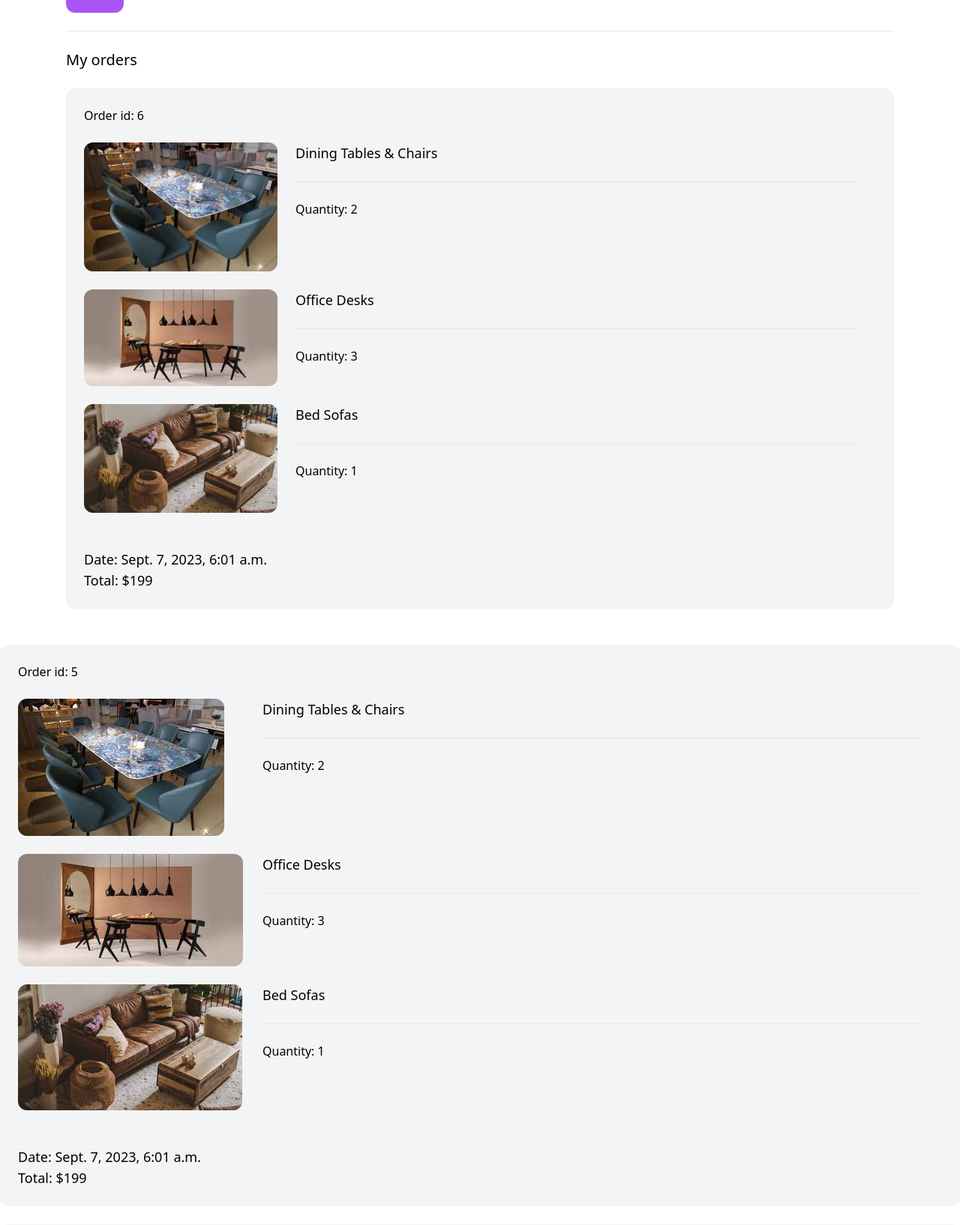
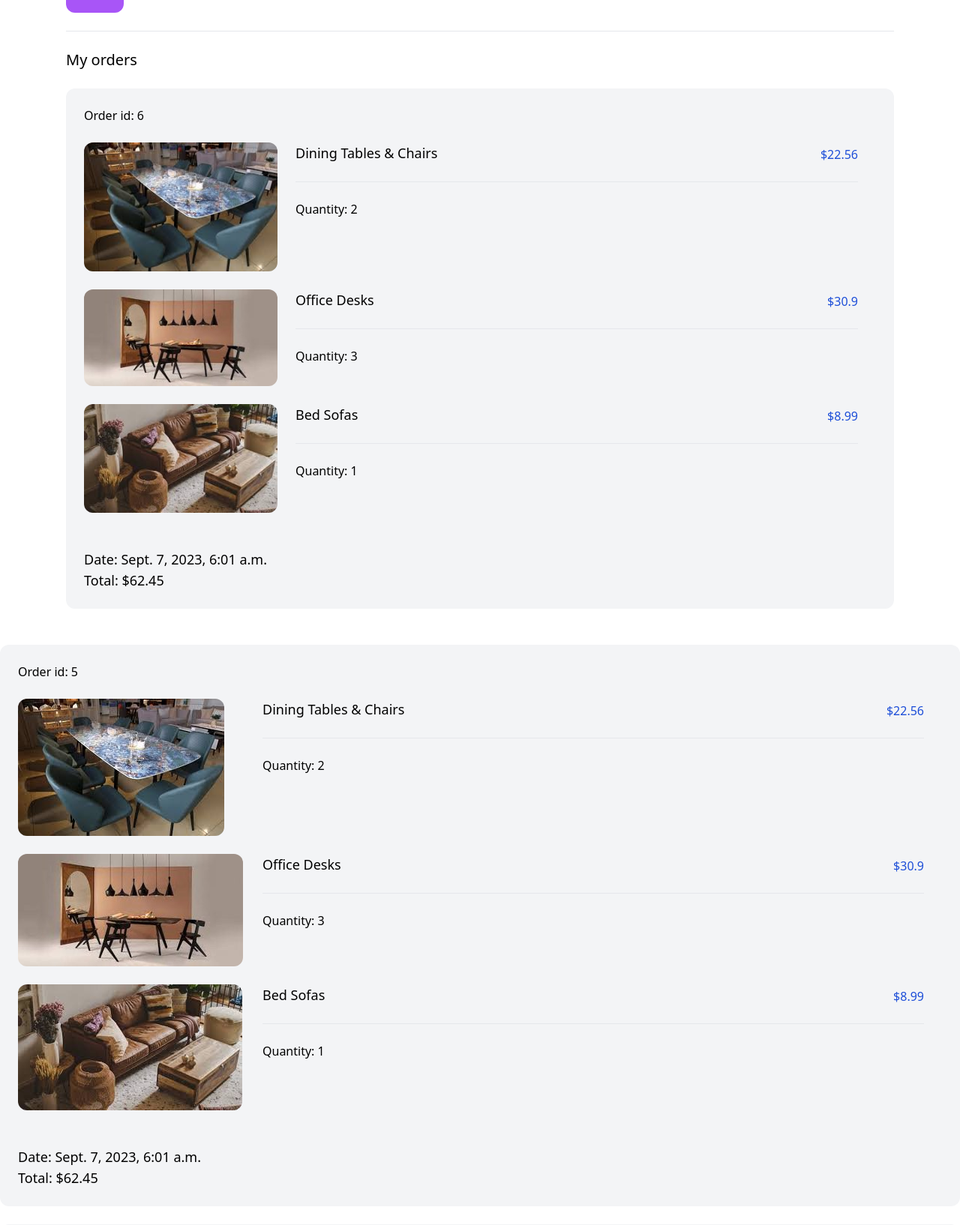
Before and after one commit to Marx-wrld/KanaHomes, a Django app: page /myaccount/ in a window 1280 px wide. Shown: the part 284-1918 px from the top of the page at 75% size. Run offline with Django 4.2, Linux system fonts and the light colour scheme; a user stored in the database is signed in; data comes from the database, SQL or seed files in the repository; both versions use the stored data as it was after the commit; some libraries are stand-ins or nearby versions.

Commit message:
Showing correct prices in the account orders page

```diff
--- a/Kana/core/templates/core/myaccount.html
+++ b/Kana/core/templates/core/myaccount.html
@@ -40,7 +40,7 @@
                         <div class="flex justify-between">
                             <a href="#" class="text-lg">{{ item.product.name }}</a>
 
-                            <p class="mb-6 text-gray-100 pt-1">$9.99</p>
+                            <p class="mb-6 text-blue-700 pt-1">${{ item.get_total_price }}</p>
                         </div>
 
                         <hr>
@@ -57,7 +57,7 @@
 
             <div>
                 <p class="text-lg">Date: {{ order.created_at }}</p>
-                <p class="text-lg">Total: $199</p>
+                <p class="text-lg">Total: ${{ order.get_total_price }}</p>
             </div>
         </div>
     </div>
--- a/Kana/order/models.py
+++ b/Kana/order/models.py
@@ -33,6 +33,15 @@ class Order(models.Model):
     class Meta:
         ordering = ['-created_at',]
 
+    #function to return the total price of the order
+    def get_total_price(self):
+        #checking if the order actually exists
+        if self.paid_amount:
+            return self.paid_amount / 100
+
+        #else
+        return 0
+
 #Adding a separate class for order items
 class OrderItem(models.Model):
     #referencing the order in which this item belongs to
@@ -40,3 +49,6 @@ class OrderItem(models.Model):
     product = models.ForeignKey(Product, related_name='items', on_delete=models.CASCADE)
     price = models.IntegerField()
     quantity = models.IntegerField(default=1)
+
+    def get_total_price(self):
+        return self.price / 100
```
Also changed, not shown: Kana/db.sqlite3.
